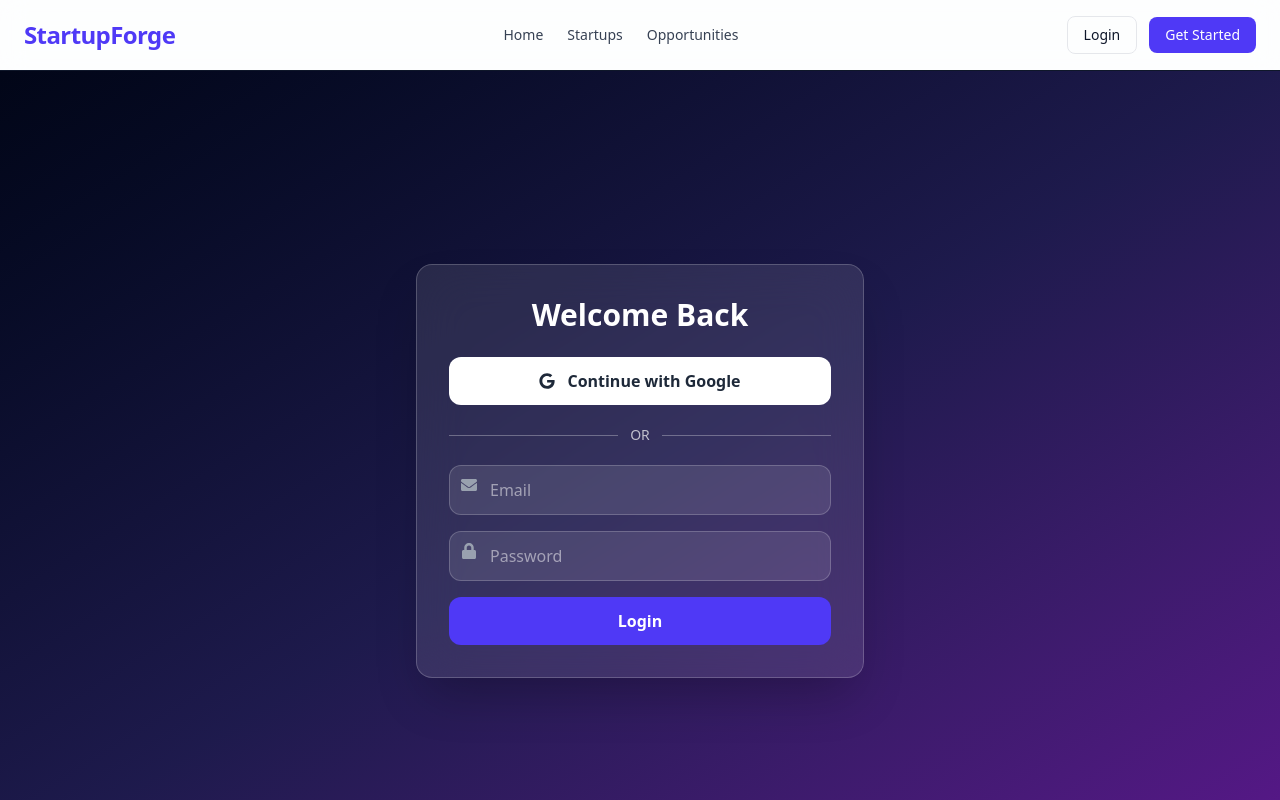
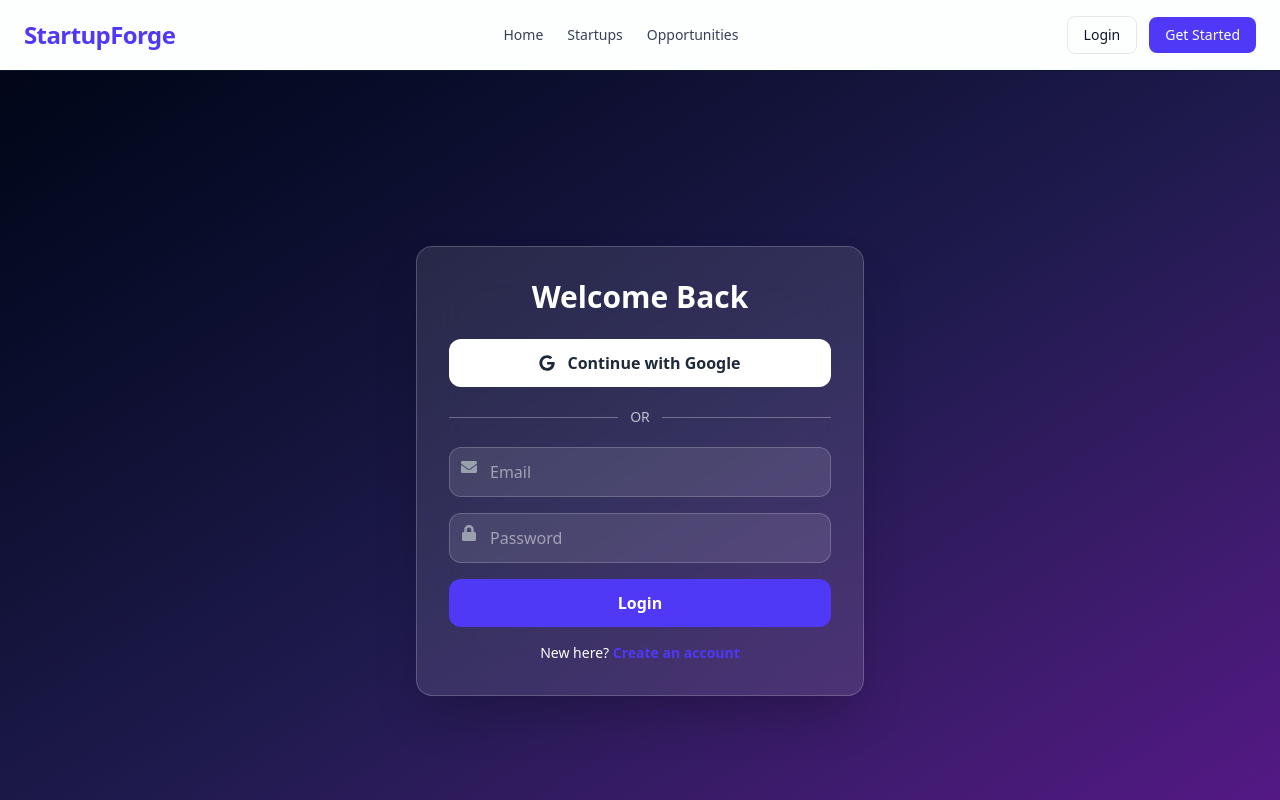
Before and after one commit to Avishek-Pratyay/startupforge-client, a React (Vite) app: page /login in a window 1280 px wide. Shown: the top 800 px of the page. Built offline with nearby package versions, Linux system fonts and the light colour scheme; no server answers.

Commit message:
google login added to login page

```diff
--- a/src/pages/Login/Login.jsx
+++ b/src/pages/Login/Login.jsx
@@ -30,6 +30,8 @@ const Login = () => {
       await loginUser(email, password);
 
       await api.post("/jwt", { email });
+            toast.success("Login successful!");
+
 
       navigate("/");
     } catch (err) {
@@ -59,7 +61,7 @@ const Login = () => {
 
       navigate("/");
     } catch (err) {
-      setError(err.message);
+      toast.Error("Google Login Failed");
     }
   };
 
@@ -125,6 +127,15 @@ const Login = () => {
           </button>
 
         </form>
+        <p className="text-white text-center mt-4 text-sm">
+  New here?{" "}
+  <span
+    onClick={() => navigate("/register")}
+    className="text-indigo-600 cursor-pointer font-semibold hover:underline"
+  >
+    Create an account
+  </span>
+</p>
 
         {/* ERROR */}
         {error && (
```
